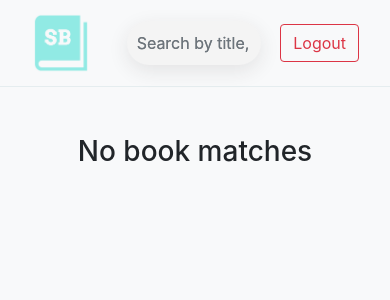
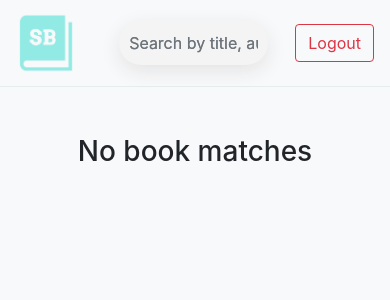
Before and after one commit to Sanmonsua/books-reviewing-app, a Flask app: page / in a window 390 px wide. Shown: the top 300 px of the page. Run offline with Flask 2, Linux system fonts and the light colour scheme; the visitor is signed in with stand-in values (Sample User, id 1); parts of the project's set-up code (start-up, migrations or seed data) failed here and were passed over; some libraries are stand-ins or nearby versions.

Commit message:
Fix nav responsive

```diff
--- a/app/templates/books.html
+++ b/app/templates/books.html
@@ -4,7 +4,7 @@
 {%endblock%}
 {%block body%}
 <header>
-  <div class="navbar navbar-light bg-light shadow-sm">
+  <div class="navbar navbar-light bg-light shadow-sm row">
     <div class="container d-flex justify-content-between">
       <a class="navbar-brand" href="{{url_for('index')}}">
         <img src="{{url_for('static', filename='assets/sblogo.png')}}" width="60" height="60" alt="" loading="lazy">
```
